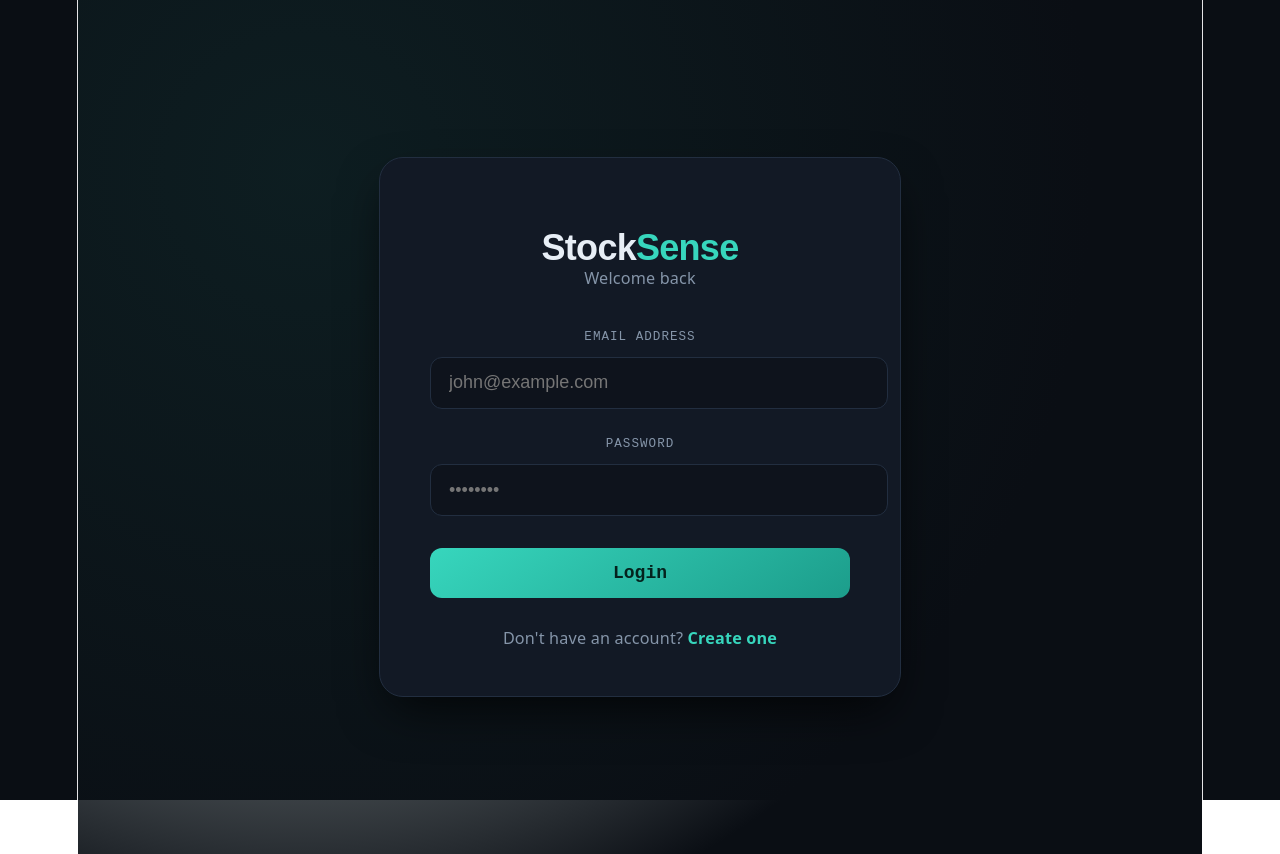
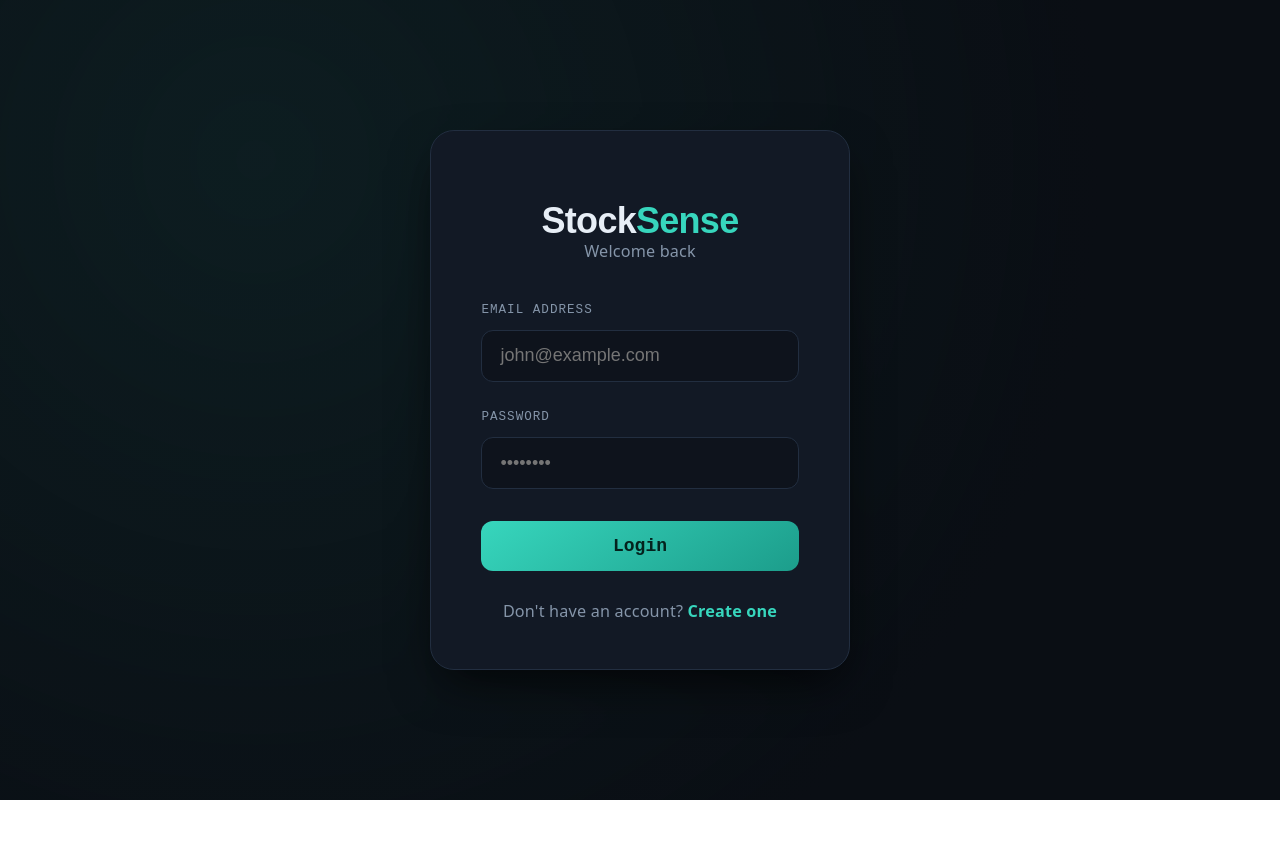
Before and after one commit to thestockpilot/stock_pilot, a React (Vite) app: page / in a window 1280 px wide. After the commit the page ends 800 px from the top, so only its background shows below. Built offline with nearby package versions, Linux system fonts and the light colour scheme.

Commit message:
Login page done and ready to be pushed

```diff
--- a/src/components/auth/login.css
+++ b/src/components/auth/login.css
@@ -1,10 +1,42 @@
 /* src/components/auth/Login.css */
+
+* {
+  margin: 0;
+  padding: 0;
+  box-sizing: border-box;
+}
+
+html {
+  height: 100%;
+  width: 100%;
+  overflow: hidden;
+  background: radial-gradient(circle at 20% 20%, rgba(55,214,189,0.08), #0a0e14 70%);
+}
+
+body {
+  height: 100%;
+  width: 100%;
+  overflow: hidden;
+  margin: 0;
+  padding: 0;
+  background: radial-gradient(circle at 20% 20%, rgba(55,214,189,0.08), #0a0e14 70%);
+}
+
+#root {
+  height: 100%;
+  width: 100%;
+  overflow: hidden;
+}
 
 .auth-container {
   display: flex;
   justify-content: center;
   align-items: center;
-  min-height: 100vh;
+  position: fixed;
+  top: 0;
+  left: 0;
+  width: 100%;
+  height: 100%;
   background: radial-gradient(circle at 20% 20%, rgba(55,214,189,0.08), #0a0e14 70%);
   padding: 1.5rem;
 }
@@ -48,6 +80,7 @@
   text-transform: uppercase;
   color: #8595a9;
   margin-bottom: 0.4rem;
+  text-align: left;
 }
 .auth-field input {
   width: 100%;
--- a/src/components/auth/login.jsx
+++ b/src/components/auth/login.jsx
@@ -1,4 +1,4 @@
-import React, { useState } from 'react';
+import React, { useState, useEffect } from 'react';
 import { Link, useNavigate } from 'react-router-dom';
 import { useAuth } from '../../context/AuthContext';
 import './Login.css';
@@ -10,6 +10,13 @@ const Login = () => {
   const [loading, setLoading] = useState(false);
   const { login } = useAuth();
   const navigate = useNavigate();
+
+  useEffect(() => {
+    if (error) {
+      const timer = setTimeout(() => setError(''), 5000);
+      return () => clearTimeout(timer);
+    }
+  }, [error]);
 
   const handleSubmit = async (e) => {
     e.preventDefault();
--- a/src/index.css
+++ b/src/index.css
@@ -66,7 +66,6 @@ html, body, #root {
   max-width: 100%;
   margin: 0 auto;
   text-align: center;
-  border-inline: 1px solid var(--border);
   min-height: 100svh;
   display: flex;
   flex-direction: column;
```
